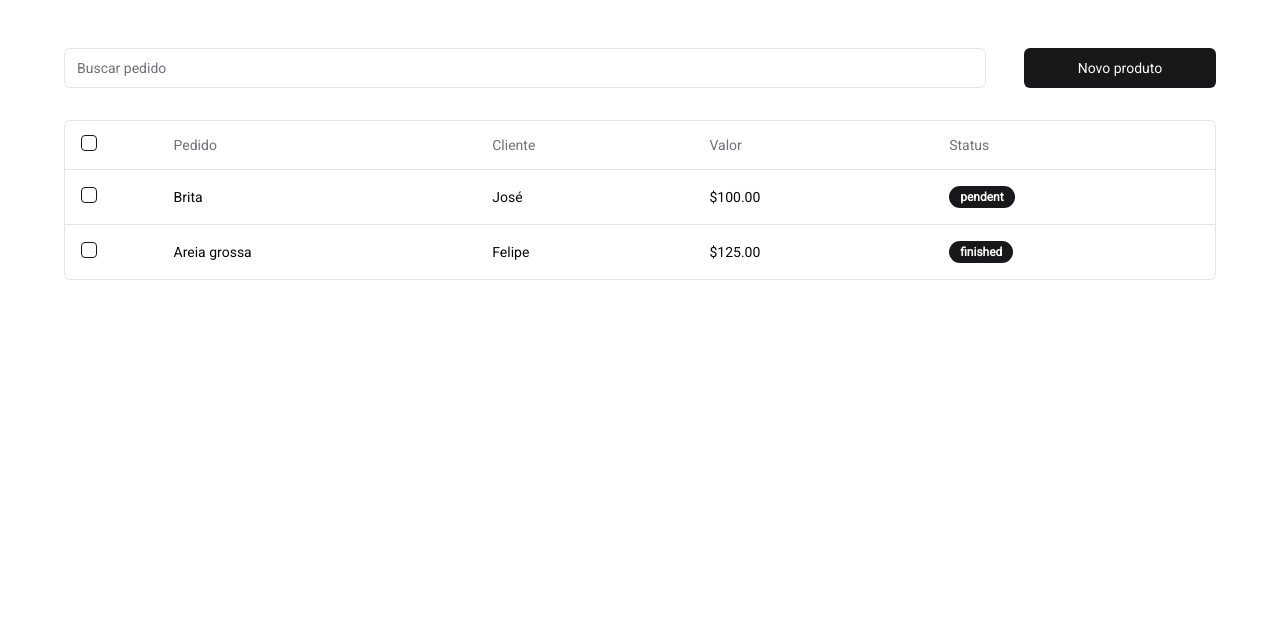
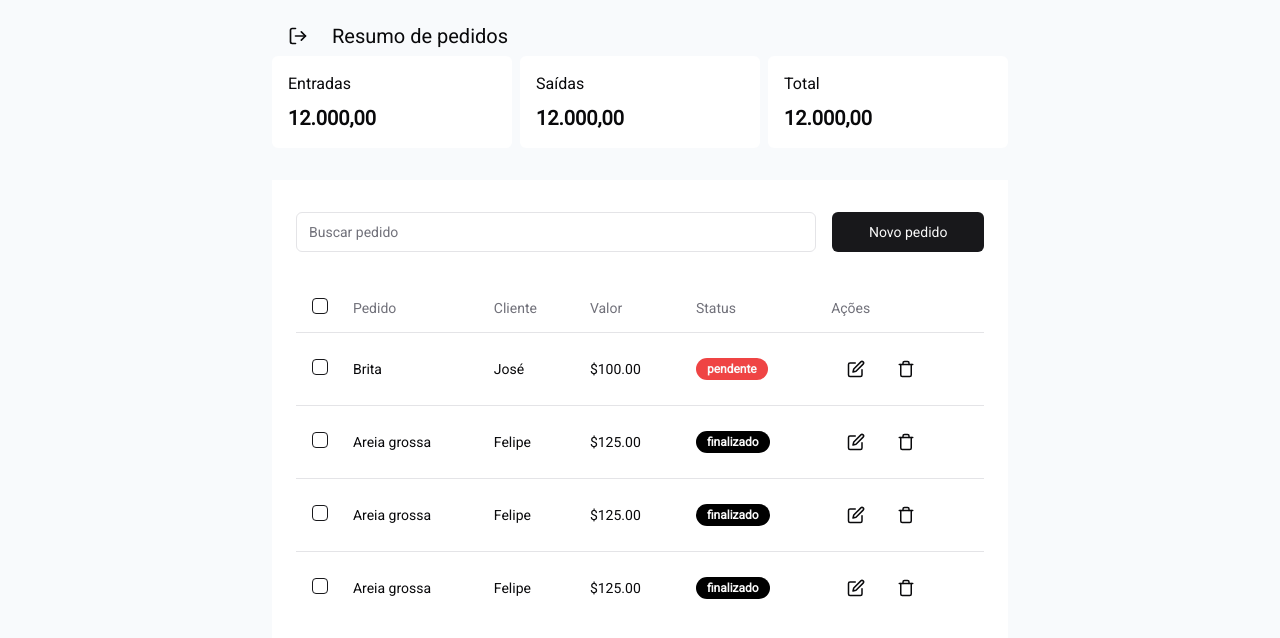
Before and after one commit to DamasoMagno/estoquer-front, a Next.js app: page / in a window 1280 px wide. Shown: the top 638 px of the page. Built offline with nearby package versions, Linux system fonts and the light colour scheme.

Commit message:
feat: Modal to new order

```diff
--- a/database.ts
+++ b/database.ts
@@ -4,14 +4,28 @@ export const payments: Payment[] = [
   {
     id: "728ed52f",
     amount: 100,
-    status: "pendent",
+    status: "pendente",
     pedid: "Brita",
     clientName: "José",
   },
   {
     id: "489e1d42",
     amount: 125,
-    status: "finished",
+    status: "finalizado",
+    pedid: "Areia grossa",
+    clientName: "Felipe",
+  },
+  {
+    id: "489e1dawda",
+    amount: 125,
+    status: "finalizado",
+    pedid: "Areia grossa",
+    clientName: "Felipe",
+  },
+  {
+    id: "d89e1dawda",
+    amount: 125,
+    status: "finalizado",
     pedid: "Areia grossa",
     clientName: "Felipe",
   },
--- a/package.json
+++ b/package.json
@@ -11,6 +11,7 @@
   "dependencies": {
     "@hookform/resolvers": "^3.2.0",
     "@radix-ui/react-checkbox": "^1.0.4",
+    "@radix-ui/react-dialog": "^1.0.4",
     "@radix-ui/react-label": "^2.0.2",
     "@radix-ui/react-popover": "^1.0.6",
     "@radix-ui/react-select": "^1.2.2",
@@ -37,6 +38,6 @@
     "tailwindcss": "3.3.3",
     "tailwindcss-animate": "^1.0.6",
     "typescript": "5.1.6",
-    "zod": "^3.22.1"
+    "zod": "^3.22.2"
   }
 }
--- a/src/app/layout.tsx
+++ b/src/app/layout.tsx
@@ -18,7 +18,7 @@ export default function RootLayout({
 }) {
   return (
     <html lang="en">
-      <body className={roboto.className}>{children}</body>
+      <body className={`${roboto.className} bg-slate-50`}>{children}</body>
     </html>
   );
 }
--- a/src/app/page.tsx
+++ b/src/app/page.tsx
@@ -1,5 +1,7 @@
 "use client";
 import { useState } from "react";
+import { useRouter } from "next/navigation";
+import { LogOut } from "lucide-react";
 
 import { payments } from "../../database";
 
@@ -10,18 +12,50 @@ import { Button } from "@/components/ui/button";
 import { Input } from "@/components/ui/input";
 
 export default function Home() {
+  const router = useRouter();
   const [filter, setFilter] = useState("");
 
+  function logoutUser(){
+    router.push("/sign")
+  }
+
   return (
-    <div className="grid lg:grid-cols-screen">
-      <main className="max-w-6xl mx-auto w-full mt-12">
-        <div className="flex justify-between gap-4">
+    <div className="max-w-3xl mx-auto px-4">
+      <header className="flex items-center gap-2 mt-4">
+        <Button variant="ghost" onClick={logoutUser}>
+          <LogOut size={20} />
+        </Button>
+        <h1 className="text-xl bold">Resumo de pedidos</h1>
+      </header>
+
+      <div className="grid grid-cols-3 gap-2">
+        <div className="bg-white px-4 py-4 rounded-md">
+          <header>
+            <span>Entradas</span>
+          </header>
+          <strong className="text-xl mt-2 block">12.000,00</strong>
+        </div>
+        <div className="bg-white px-4 py-4 rounded-md">
+          <header>
+            <span>Saídas</span>
+          </header>
+          <strong className="text-xl mt-2 block">12.000,00</strong>
+        </div>
+        <div className="bg-white px-4 py-4 rounded-md">
+          <header>
+            <span>Total</span>
+          </header>
+          <strong className="text-xl mt-2 block">12.000,00</strong>
+        </div>
+      </div>
+
+      <main className="mt-8 bg-white py-8 px-6">
+        <div className="flex flex-col lg:flex-row gap-4 justify-between">
           <Input
             placeholder="Buscar pedido"
-            className="w-4/5"
             onChange={(e) => setFilter(e.target.value)}
           />
-          <Button className="w-48">Novo produto</Button>
+          <Button className="lg:w-48">Novo pedido</Button>
         </div>
 
         <DataTable columns={columns} filter={filter} data={payments} />
--- /dev/null
+++ b/src/app/sign/page.tsx
@@ -0,0 +1,32 @@
+"use client";
+import { useForm } from "react-hook-form";
+import { useRouter } from "next/navigation";
+
+import { Button } from "@/components/ui/button";
+import { Form } from "@/components/ui/form";
+import { Input } from "@/components/ui/input";
+
+export default function Sign() {
+  const router = useRouter();
+  const form = useForm();
+
+  function logoutUser(e: any) {
+    e.preventDefault();
+    router.push("/");
+  }
+
+  return (
+    <div>
+      <Form {...form}>
+        <form
+          className="h-screen flex justify-center items-center flex-col gap-4 max-w-md mx-auto"
+          onSubmit={logoutUser}
+        >
+          <Input type="email" placeholder="Digite seu email" />
+          <Input placeholder="Digite seu email" />
+          <Button className="w-full">Realizar Login</Button>
+        </form>
+      </Form>
+    </div>
+  );
+}
--- /dev/null
+++ b/src/components/order/index.tsx
@@ -0,0 +1,123 @@
+"use client";
+import { z } from "zod";
+import { zodResolver } from "@hookform/resolvers/zod";
+import { useForm } from "react-hook-form";
+
+import {
+  Dialog,
+  DialogContent,
+  DialogHeader,
+  DialogTitle,
+  DialogTrigger,
+} from "@/components/ui/dialog";
+import {
+  Form,
+  FormControl,
+  FormField,
+  FormItem,
+  FormLabel,
+} from "@/components/ui/form";
+
+import { Button } from "../ui/button";
+import { Input } from "../ui/input";
+import { Checkbox } from "../ui/checkbox";
+import { ReactNode } from "react";
+
+const orderSchema = z.object({
+  orderName: z.string(),
+  orderValue: z.string(),
+  clientName: z.string(),
+  status: z.boolean().default(false),
+});
+
+type Order = z.infer<typeof orderSchema>;
+
+interface OrderProps {
+  children: ReactNode;
+}
+
+export function Order({ children }: OrderProps) {
+  const form = useForm<Order>({
+    resolver: zodResolver(orderSchema),
+    defaultValues: {
+      clientName: "",
+      orderName: "",
+      orderValue: "",
+      status: false,
+    },
+  });
+
+  return (
+    <Dialog>
+      <DialogTrigger asChild>{children}</DialogTrigger>
+      <DialogContent>
+        <DialogHeader className="mb-4">
+          <DialogTitle>Pedido</DialogTitle>
+        </DialogHeader>
+
+        <Form {...form}>
+          <form className="flex flex-col gap-4">
+            <FormField
+              control={form.control}
+              name="orderName"
+              render={({ field }) => (
+                <FormItem>
+                  <FormLabel>Pedido</FormLabel>
+                  <FormControl>
+                    <Input {...field} />
+                  </FormControl>
+                </FormItem>
+              )}
+            />
+
+            <FormField
+              control={form.control}
+              name="orderValue"
+              render={({ field }) => (
+                <FormItem>
+                  <FormLabel>Valor do pedido</FormLabel>
+                  <FormControl>
+                    <Input {...field} />
+                  </FormControl>
+                </FormItem>
+              )}
+            />
+
+            <FormField
+              control={form.control}
+              name="clientName"
+              render={({ field }) => (
+                <FormItem>
+                  <FormLabel>Cliente</FormLabel>
+                  <FormControl>
+                    <Input {...field} />
+                  </FormControl>
+                </FormItem>
+              )}
+            />
+
+            <FormField
+              control={form.control}
+              name="status"
+              render={({ field }) => (
+                <FormItem>
+                  <FormControl>
+                    <Checkbox
+                      checked={field.value}
+                      onCheckedChange={field.onChange}
+                    />
+                  </FormControl>
+                  <FormLabel className="ml-2">Finalizar entrega</FormLabel>
+                </FormItem>
+              )}
+            />
+
+            <Button className="mt-4" type="submit">
+              Salvar
+            </Button>
+          </form>
+        </Form>
+      </DialogContent>
+    </Dialog>
+  );
+}
--- a/src/components/orders/columns.tsx
+++ b/src/components/orders/columns.tsx
@@ -1,10 +1,13 @@
 "use client";
 
 import { ColumnDef } from "@tanstack/react-table";
+import { Edit, Trash } from "lucide-react";
 import { Payment } from "@/types";
 
 import { Checkbox } from "@/components/ui/checkbox";
 import { Badge } from "@/components/ui/badge";
+import { Button } from "../ui/button";
+import { Order } from "../order";
 
 export const columns: ColumnDef<Payment>[] = [
   {
@@ -63,13 +66,31 @@ export const columns: ColumnDef<Payment>[] = [
     cell: ({ row }) => {
       return (
         <Badge
-          color={
-            row.getValue("status") === "success" ? "success" : "text-red-500"
-          }
+          className={`${
+            row.getValue("status") === "finalizado" ? "bg-black" : "bg-red-500"
+          }`}
         >
           {row.getValue("status")}
         </Badge>
       );
     },
   },
+  {
+    accessorKey: "actions",
+    header: "Ações",
+    cell: () => {
+      return (
+        <div className="flex items-center justify">
+          <Order>
+            <Button variant="ghost">
+              <Edit size={18} />
+            </Button>
+          </Order>
+          <Button variant="ghost">
+            <Trash size={18} />
+          </Button>
+        </div>
+      );
+    },
+  },
 ];
--- a/src/components/orders/index.tsx
+++ b/src/components/orders/index.tsx
@@ -5,6 +5,7 @@ import {
   flexRender,
   getCoreRowModel,
   ColumnFiltersState,
+  getSortedRowModel,
   getFilteredRowModel,
   useReactTable,
 } from "@tanstack/react-table";
@@ -38,6 +39,7 @@ export function DataTable<TData, TValue>({
     getCoreRowModel: getCoreRowModel(),
     onColumnFiltersChange: setColumnFilters,
     getFilteredRowModel: getFilteredRowModel(),
+    getSortedRowModel: getSortedRowModel(),
     state: {
       columnFilters,
       globalFilter: filter,
@@ -46,7 +48,7 @@ export function DataTable<TData, TValue>({
 
   return (
     <div className="mt-8">
-      <div className="rounded-md border">
+      <div className="rounded-md">
         <Table>
           <TableHeader>
             {table.getHeaderGroups().map((headerGroup) => (
--- /dev/null
+++ b/src/components/ui/dialog.tsx
@@ -0,0 +1,121 @@
+import * as React from "react"
+import * as DialogPrimitive from "@radix-ui/react-dialog"
+import { X } from "lucide-react"
+
+import { cn } from "@/lib/utils"
+
+const Dialog = DialogPrimitive.Root
+
+const DialogTrigger = DialogPrimitive.Trigger
+
+const DialogPortal = ({
+  className,
+  ...props
+}: DialogPrimitive.DialogPortalProps) => (
+  <DialogPrimitive.Portal className={cn(className)} {...props} />
+)
+DialogPortal.displayName = DialogPrimitive.Portal.displayName
+
+const DialogOverlay = React.forwardRef<
+  React.ElementRef<typeof DialogPrimitive.Overlay>,
+  React.ComponentPropsWithoutRef<typeof DialogPrimitive.Overlay>
+>(({ className, ...props }, ref) => (
+  <DialogPrimitive.Overlay
+    ref={ref}
+    className={cn(
+      "fixed inset-0 z-50 bg-background/80 backdrop-blur-sm data-[state=open]:animate-in data-[state=closed]:animate-out data-[state=closed]:fade-out-0 data-[state=open]:fade-in-0",
+      className
+    )}
+    {...props}
+  />
+))
+DialogOverlay.displayName = DialogPrimitive.Overlay.displayName
+
+const DialogContent = React.forwardRef<
+  React.ElementRef<typeof DialogPrimitive.Content>,
+  React.ComponentPropsWithoutRef<typeof DialogPrimitive.Content>
+>(({ className, children, ...props }, ref) => (
+  <DialogPortal>
+    <DialogOverlay />
+    <DialogPrimitive.Content
+      ref={ref}
+      className={cn(
+        "fixed left-[50%] top-[50%] z-50 grid w-full max-w-lg translate-x-[-50%] translate-y-[-50%] gap-4 border bg-background p-6 shadow-lg duration-200 data-[state=open]:animate-in data-[state=closed]:animate-out data-[state=closed]:fade-out-0 data-[state=open]:fade-in-0 data-[state=closed]:zoom-out-95 data-[state=open]:zoom-in-95 data-[state=closed]:slide-out-to-left-1/2 data-[state=closed]:slide-out-to-top-[48%] data-[state=open]:slide-in-from-left-1/2 data-[state=open]:slide-in-from-top-[48%] sm:rounded-lg md:w-full",
+        className
+      )}
+      {...props}
+    >
+      {children}
+      <DialogPrimitive.Close className="absolute right-4 top-4 rounded-sm opacity-70 ring-offset-background transition-opacity hover:opacity-100 focus:outline-none focus:ring-2 focus:ring-ring focus:ring-offset-2 disabled:pointer-events-none data-[state=open]:bg-accent data-[state=open]:text-muted-foreground">
+        <X className="h-4 w-4" />
+        <span className="sr-only">Close</span>
+      </DialogPrimitive.Close>
+    </DialogPrimitive.Content>
+  </DialogPortal>
+))
+DialogContent.displayName = DialogPrimitive.Content.displayName
+
+const DialogHeader = ({
+  className,
+  ...props
+}: React.HTMLAttributes<HTMLDivElement>) => (
+  <div
+    className={cn(
+      "flex flex-col space-y-1.5 text-center sm:text-left",
+      className
+    )}
+    {...props}
+  />
+)
+DialogHeader.displayName = "DialogHeader"
+
+const DialogFooter = ({
+  className,
+  ...props
+}: React.HTMLAttributes<HTMLDivElement>) => (
+  <div
+    className={cn(
+      "flex flex-col-reverse sm:flex-row sm:justify-end sm:space-x-2",
+      className
+    )}
+    {...props}
+  />
+)
+DialogFooter.displayName = "DialogFooter"
+
+const DialogTitle = React.forwardRef<
+  React.ElementRef<typeof DialogPrimitive.Title>,
+  React.ComponentPropsWithoutRef<typeof DialogPrimitive.Title>
+>(({ className, ...props }, ref) => (
+  <DialogPrimitive.Title
+    ref={ref}
+    className={cn(
+      "text-lg font-semibold leading-none tracking-tight",
+      className
+    )}
+    {...props}
+  />
+))
+DialogTitle.displayName = DialogPrimitive.Title.displayName
+
+const DialogDescription = React.forwardRef<
+  React.ElementRef<typeof DialogPrimitive.Description>,
+  React.ComponentPropsWithoutRef<typeof DialogPrimitive.Description>
+>(({ className, ...props }, ref) => (
+  <DialogPrimitive.Description
+    ref={ref}
+    className={cn("text-sm text-muted-foreground", className)}
+    {...props}
+  />
+))
+DialogDescription.displayName = DialogPrimitive.Description.displayName
+
+export {
+  Dialog,
+  DialogTrigger,
+  DialogContent,
+  DialogHeader,
+  DialogFooter,
+  DialogTitle,
+  DialogDescription,
+}
--- a/src/types.ts
+++ b/src/types.ts
@@ -1,7 +1,7 @@
 export type Payment = {
   id: string;
   amount: number;
-  status: "pendent" | "finished";
+  status: "pendente" | "finalizado";
   clientName: string;
   pedid: string;
 };
```
Also changed, not shown: 1 other file (tests, documents, lock files or other folders).
